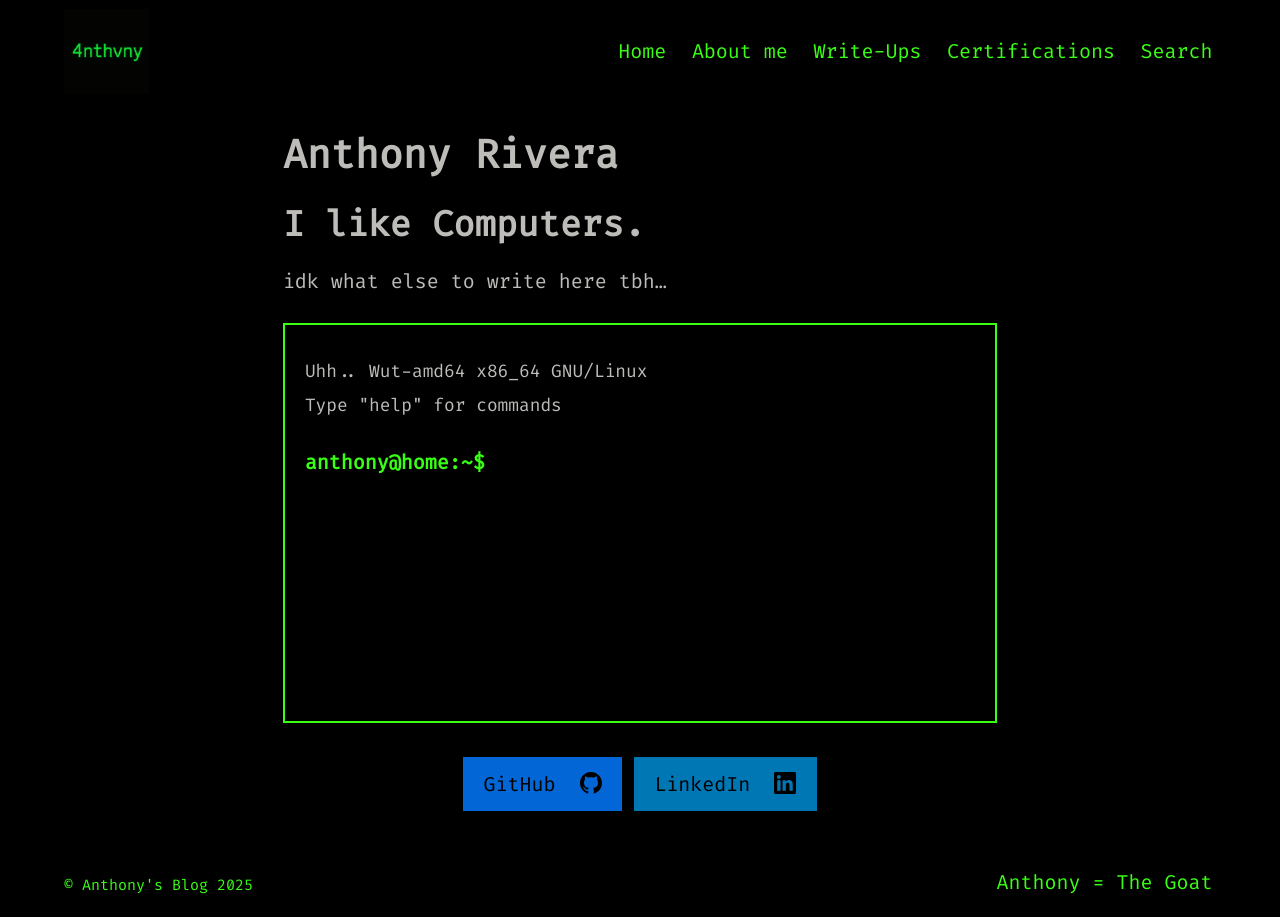
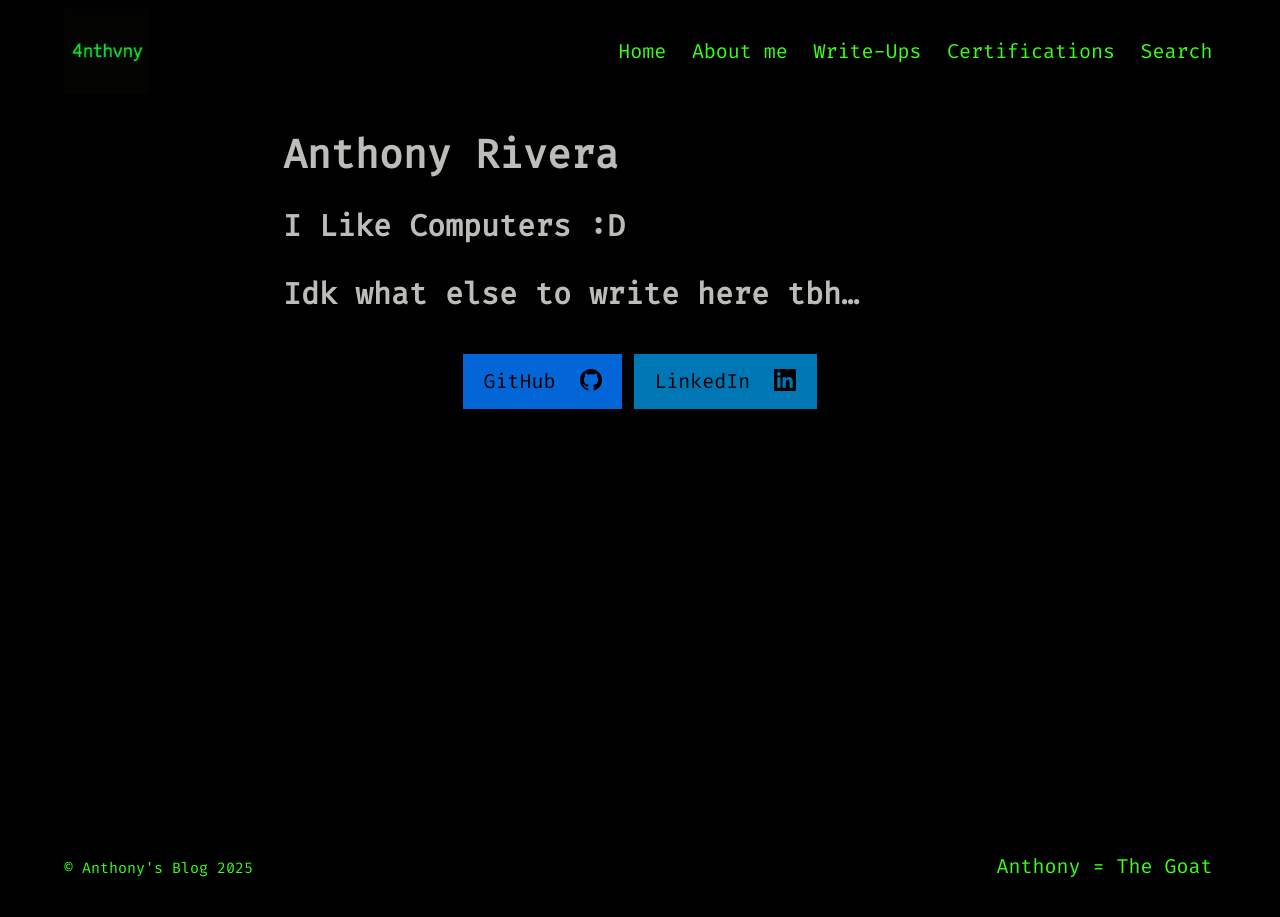
Before and after one commit to 4nthvny/4nthvny.github.io, a Jekyll site: the page built from index.md, in a window 1280 px wide. Built offline with Jekyll 4.4.1, drawn with Linux system fonts in a browser that asks for light colours.

Commit message:
Update index.md

```diff
--- a/index.md
+++ b/index.md
@@ -3,13 +3,10 @@ layout: page
 title: ""
 permalink: /
 ---
-<div class="hero-tight">
-  <h1>Anthony Rivera</h1>
-  <h2>I like Computers.</h2>
-  <p>idk what else to write here tbh…</p>
+# Anthony Rivera
+### I Like Computers :D
+### Idk what else to write here tbh...
 
-  <div id="terminal" aria-label="web terminal"></div>
-</div>
 <!-- START: Web Terminal -->
 <style>
 #terminal {
```
